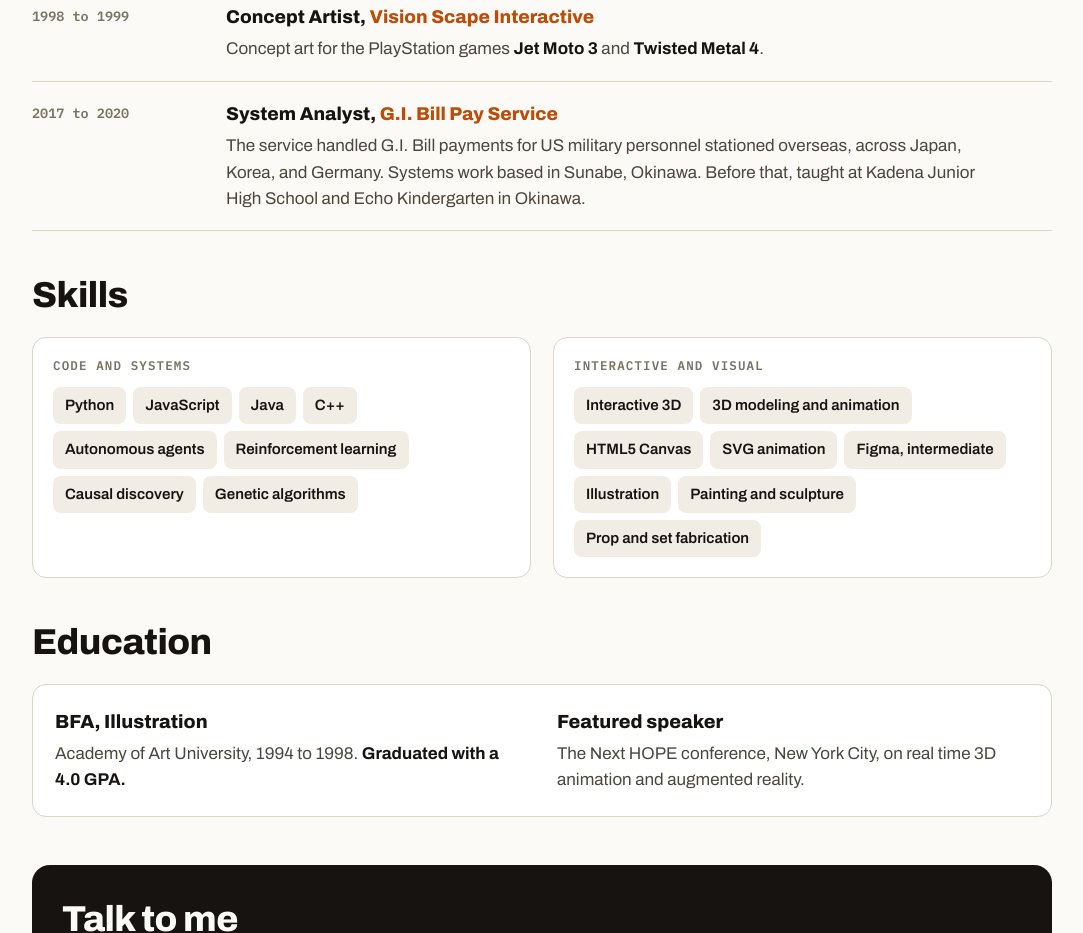
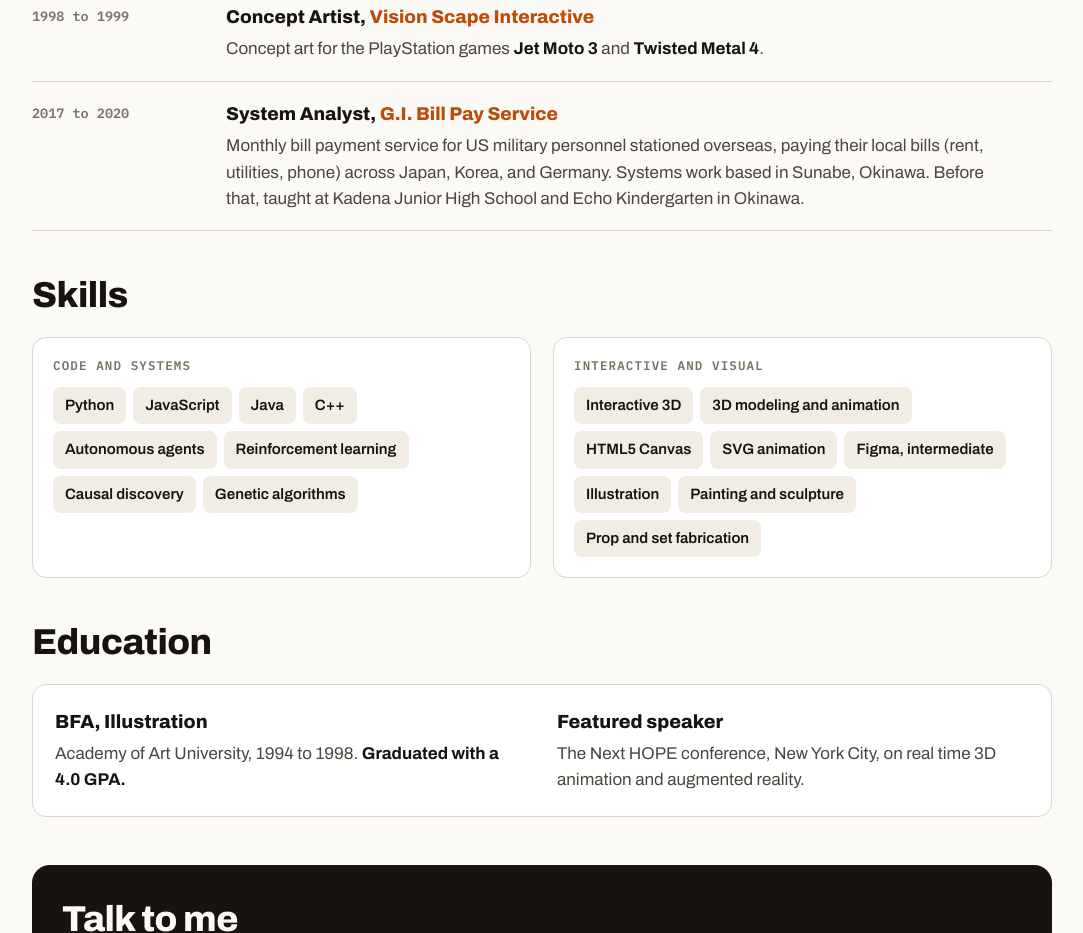
Before and after one commit to mematron/portfolio, a plain HTML site: page index.html in a window 1280 px wide. Shown: the part 4454-5387 px from the top of the page, without its empty margins (98-1181 px from the left). Drawn offline with Linux system fonts and the light colour scheme.

Commit message:
Describe G.I. Bill Pay Service accurately

```diff
--- a/index.html
+++ b/index.html
@@ -420,7 +420,7 @@
             <div class="when">2017 to 2020</div>
             <div>
               <h3>System Analyst, <span class="org">G.I. Bill Pay Service</span></h3>
-              <p>The service handled G.I. Bill payments for US military personnel stationed overseas, across Japan, Korea, and Germany. Systems work based in Sunabe, Okinawa. Before that, taught at Kadena Junior High School and Echo Kindergarten in Okinawa.</p>
+              <p>Monthly bill payment service for US military personnel stationed overseas, paying their local bills (rent, utilities, phone) across Japan, Korea, and Germany. Systems work based in Sunabe, Okinawa. Before that, taught at Kadena Junior High School and Echo Kindergarten in Okinawa.</p>
             </div>
           </div>
         </div>
```
